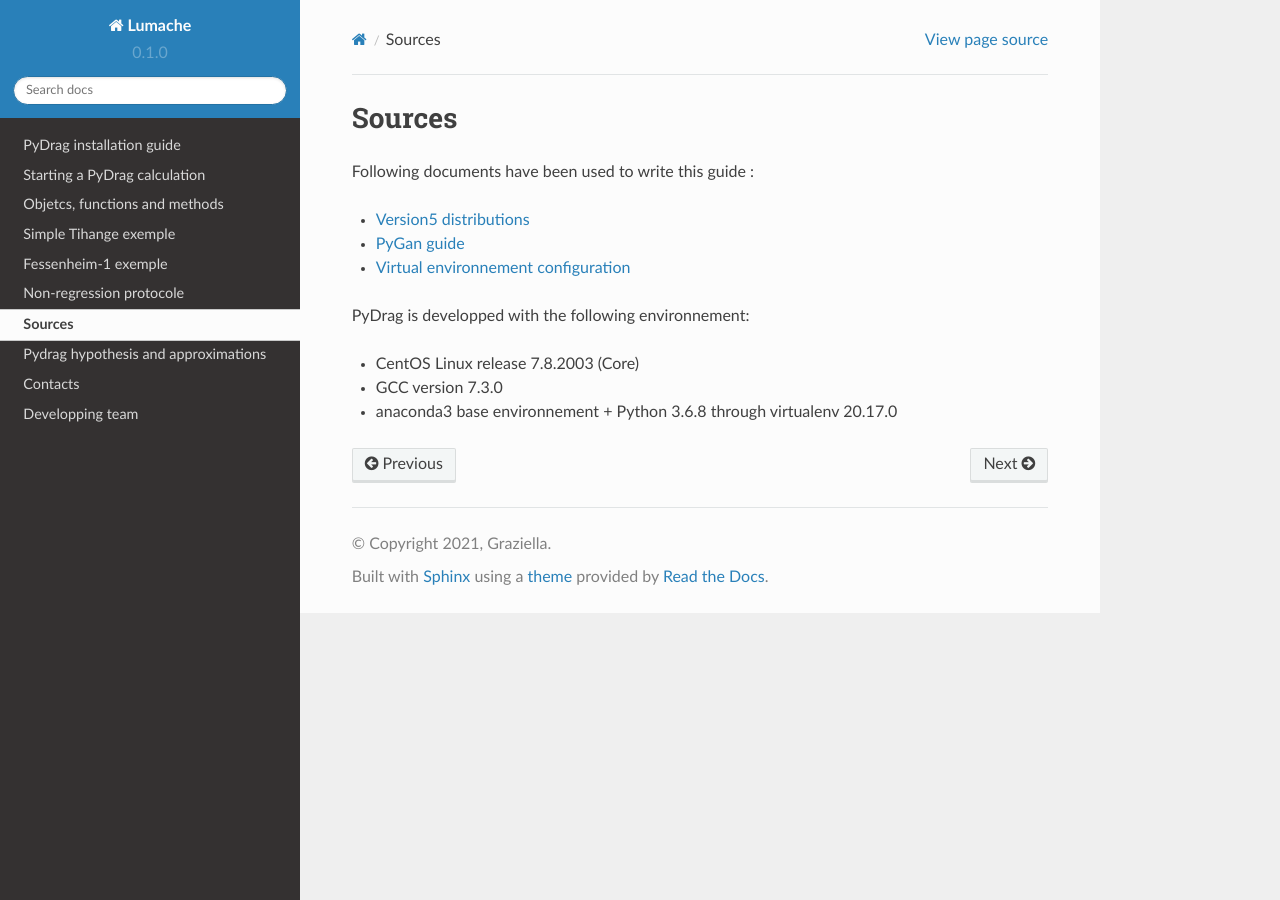
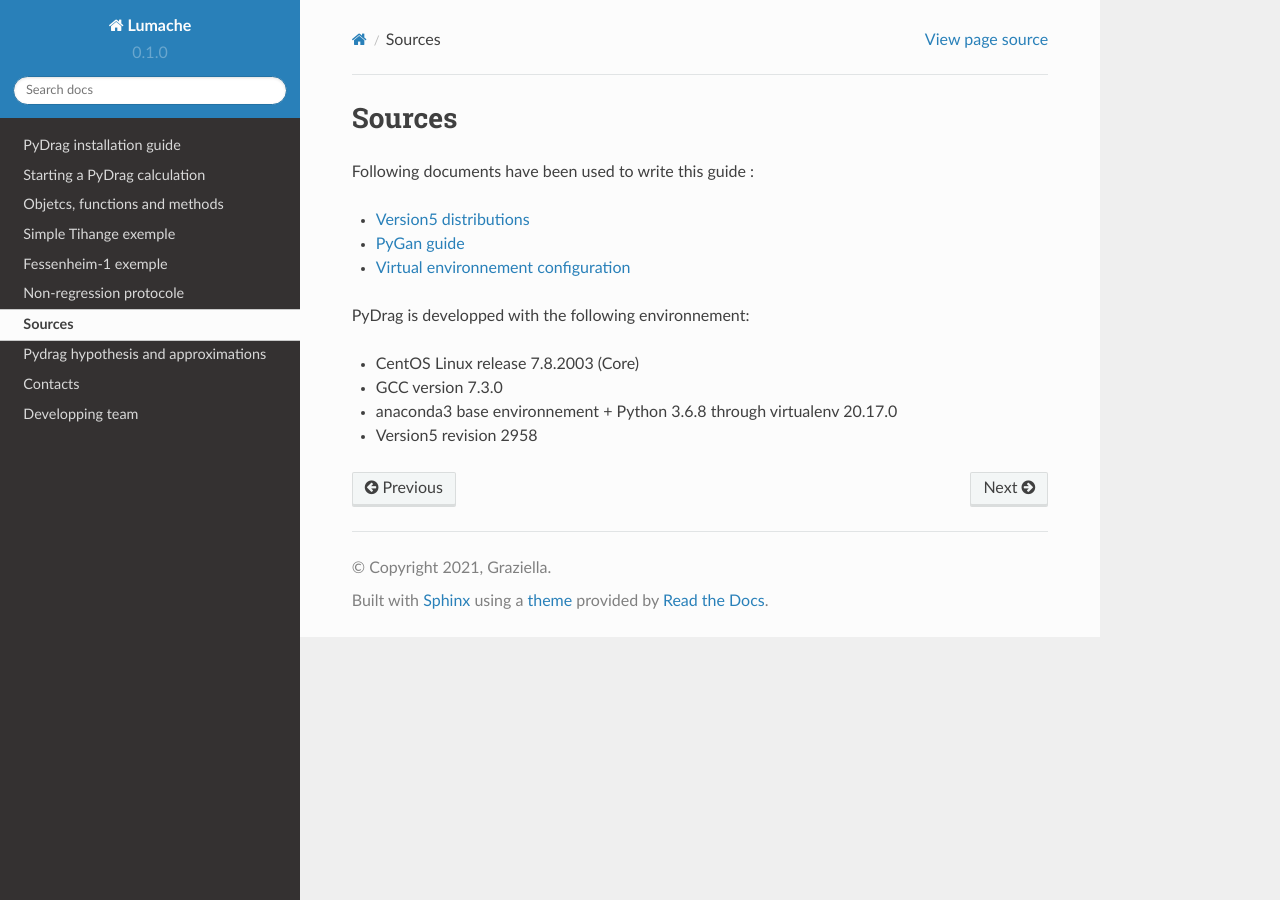
Before and after one commit to Ben105m/rtd-tutorial, a Sphinx documentation site: the page built from docs/source/documentation.rst, in a window 1280 px wide. Built offline with Sphinx 7.4.7 and the Read the Docs theme 2.0.0, drawn with Linux system fonts in a browser that asks for light colours.

Commit message:
Update documentation.rst

```diff
--- a/docs/source/documentation.rst
+++ b/docs/source/documentation.rst
@@ -20,3 +20,5 @@ PyDrag is developped with the following environnement:
 - GCC version 7.3.0
 
 - anaconda3 base environnement + Python 3.6.8 through virtualenv 20.17.0
+
+- Version5 revision 2958
```
